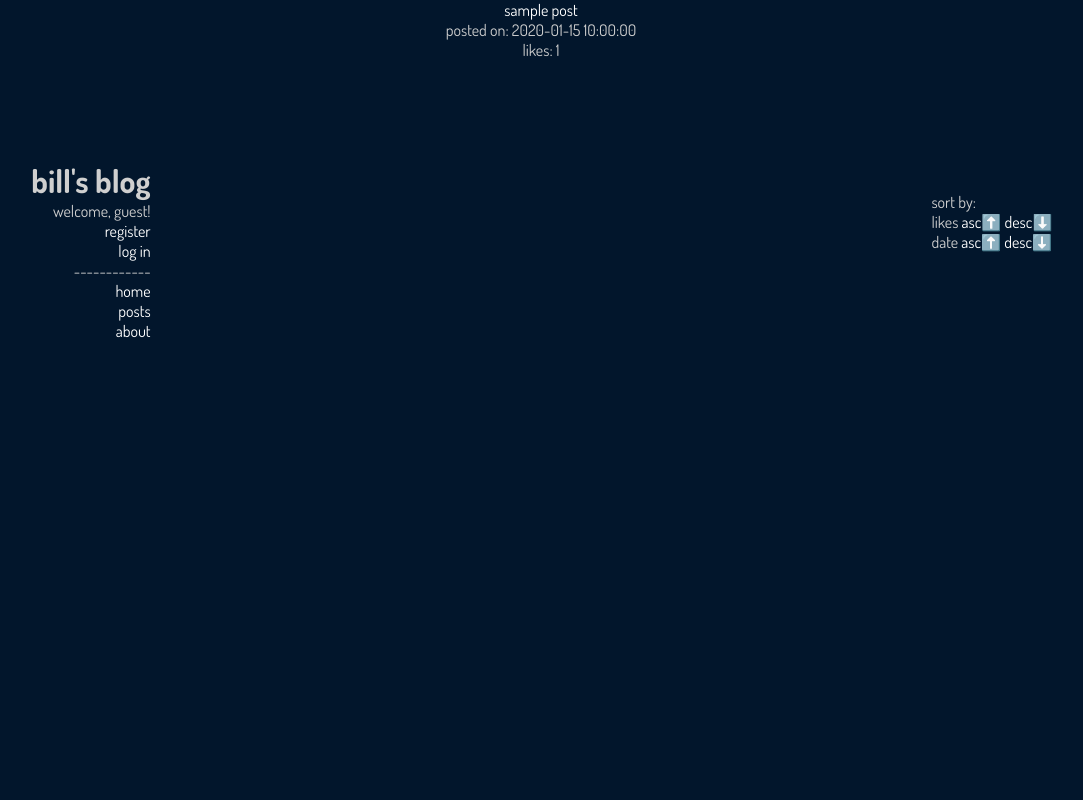
After one commit to bw5io/flask-blog, a Flask app: page /allpost/1/1 in a window 1280 px wide. The commit adds this page. Shown: the whole page, without its empty margins (99-1182 px from the left). Run offline with Flask 2, Linux system fonts and the light colour scheme; tables that the repository leaves empty hold one stand-in row (values such as "Sample post"); some libraries are stand-ins or nearby versions.

Commit message:
All Posts function added

```diff
--- a/blog/forms.py
+++ b/blog/forms.py
@@ -7,11 +7,11 @@ from flask import flash
 class RegistrationForm(FlaskForm):
     username = StringField('Username *', validators=[DataRequired(), Length(min=3, max=15, message="Username should be 3 to 15 characters long.")],render_kw={"placeholder":"3 to 15 characters long"})
     email = StringField('Email *', validators=[DataRequired(), Email()])
-    password = PasswordField('Password *', validators=[DataRequired(),Regexp('^(?=.*\d).{6,8}$',message="Your password should be between 6 and 8 characters long.")], render_kw={"placeholder":"6 to 8 characters long"})
+    password = PasswordField('Password *', validators=[DataRequired(),Regexp('^(?=.*\d).{8,16}$',message="Your password should be between 8 and 16 characters long.")], render_kw={"placeholder":"8 to 16 characters long"})
     confirm_password=PasswordField('Confirm Password *', validators=[DataRequired(),EqualTo('password',message="Two Passwords are not the same.")])
     first_name = StringField('First Name *', validators=[DataRequired()])
     last_name = StringField('Last Name *', validators=[DataRequired()])
-    mobile_phone = StringField('Mobile Phone', validators=[Length(max=11, message="Mobile Phone number should be 11 digits long.")])
+    mobile_phone = StringField('Mobile Phone', validators=[Regexp('^$|^[0][1-9]\d{9}$|^[1-9]\d{9}$', message="Mobile Phone number should be 10 digits long, or 11 digits long with 0 at the start.")])
     submit=SubmitField('Register')
 
     def validate_username(self, username):
--- a/blog/routes.py
+++ b/blog/routes.py
@@ -1,5 +1,7 @@
 from flask import render_template, url_for, flash, request, redirect
 from flask_login import login_user, logout_user, current_user, login_required
+from sqlalchemy import desc
+from is_safe_url import is_safe_url
 from blog import app, db
 from blog.models import User, Post, Comment, Like
 from blog.forms import RegistrationForm, LoginForm, CommentForm
@@ -19,8 +21,12 @@ def about():
 def post(post_id):
     post=Post.query.get_or_404(post_id)
     comments = Comment.query.filter(Comment.post_id == post.id)
+    if current_user.is_authenticated:
+        like=Like.query.filter(Like.post_id==post.id, Like.liker_id==current_user.id).first()
+    else:
+        like=None
     form = CommentForm()
-    return render_template('post.html',title=post.title, post=post, form=form, comments=comments)
+    return render_template('post.html',title=post.title, post=post, form=form, comments=comments, like=like)
 
 @app.route('/post/<int:post_id>/comment', methods=['GET', 'POST'])
 @login_required
@@ -43,7 +49,7 @@ def post_like(post_id):
         db.session.add(Like(post_id=post.id, liker_id=current_user.id))
         post.likes+=1
         db.session.commit()
-        flash("It Worked!")
+        flash("Liked!")
     else:
         flash("You already liked!")
     return redirect(f'/post/{post.id}')
@@ -58,7 +64,10 @@ def register():
         db.session.commit()
         login_user(user)
         flash("Congratulations! Your registration has completed.")
-        return redirect(url_for('home'))
+        next=request.args.get('next')
+        if not is_safe_url(next, request.url_root):
+            return redirect(url_for('home'))
+        return redirect(next or url_for('home'))
     else:
         flash_errors(form)
     return render_template('register.html', title='Register', form=form)
@@ -71,7 +80,10 @@ def login():
         if user is not None and user.verify_password(form.password.data):
             login_user(user)
             flash("Login Success!")
-            return redirect(url_for('home'))
+            next=request.args.get('next')
+            if not is_safe_url(next, request.url_root):
+                return redirect(url_for('home'))
+            return redirect(next or url_for('home'))
         else:
             flash("Email or Password incorrect.")
     else:
@@ -82,8 +94,32 @@ def login():
 def search():
     return render_template('search.html', title='Search')
 
+@app.route("/allpost/<int:type>/<int:order>")
+def allpost(type, order):
+    if type==1:
+        ty=Post.date
+    elif type==0:
+        ty=Post.likes
+    else:
+        return redirect(f"/allpost/0/0")
+    if order==1:
+        post=Post.query.order_by(ty).all()
+    elif order==0:
+        post=Post.query.order_by(desc(ty)).all()
+    else:
+        return redirect(f'/allpost/0/0')
+    return render_template('allpost.html', title='All Posts', posts=post)
+
+@app.route("/allpost")
+def allpostroot():
+    return redirect(f'/allpost/0/0')
+
+
 @app.route("/logout")
 def logout():
     logout_user()
     flash("You have successfully logged out!")
-    return redirect(url_for('home'))
+    next=request.args.get('next')
+    if not is_safe_url(next, request.url_root):
+        return redirect(url_for('home'))
+    return redirect(next or url_for('home'))
--- a/blog/static/close.js
+++ b/blog/static/close.js
@@ -1,4 +1,3 @@
-
 document.getElementById("flash").addEventListener("mouseup",close);
 
 function close(){
--- a/blog/static/style.css
+++ b/blog/static/style.css
@@ -148,6 +148,11 @@ img{
     margin-left: 3em;
 }
 
+#likenumber{
+    font-size: 2em;
+    color: yellow;
+}
+
 
 /* Login & Register Page Formatting */
 .formpage{
--- /dev/null
+++ b/blog/templates/allpost.html
@@ -0,0 +1,23 @@
+{% extends "layout.html" %}
+{% block content %}
+{% for post in posts %}
+    <p>
+        <a href="{{url_for('post',post_id=post.id)}}">{{ post.title }}</a>
+    </p>
+    <p>
+        Posted on: {{post.date}}
+    </p>
+    <p>
+        Likes: {{post.likes}}
+    </p>
+{% endfor %}
+
+{% endblock content %}
+{%block sidebar%}
+<div>
+    <p>Sort By:</p>
+    <p>Likes&nbsp;<a href="{{url_for('allpost',type=0,order=1)}}">Asc⬆️</a> <a href="{{url_for('allpost',type=0,order=0)}}">Desc⬇️</a></p>
+    <p>Date&nbsp;<a href="{{url_for('allpost',type=1,order=1)}}">Asc⬆️</a> <a href="{{url_for('allpost',type=1,order=0)}}">Desc⬇️</a></p>
+</div>
+
+{%endblock sidebar%}
--- a/blog/templates/home.html
+++ b/blog/templates/home.html
@@ -14,5 +14,5 @@
 {% endfor %}
 {% endblock content %}
 {%block sidebar%}
-    <p>Test.</p>
+
 {%endblock sidebar%}
--- a/blog/templates/layout.html
+++ b/blog/templates/layout.html
@@ -20,13 +20,15 @@
                 <ul>
                     {%if current_user.is_authenticated%}
                     <li>Welcome, {{current_user.username}}!</li>
-                    <li><a href="{{url_for('logout')}}">Log Out</a></li>
+                    <li><a href="{{url_for('logout')+'?next='+request.path }}">Log Out</a></li>
                 {%else%}
-                    <li><a href="{{ url_for('register') }}">Register</a></li>
-                    <li><a href="{{ url_for('login') }}">Log In</a></li>
+                    <li>Welcome, Guest!</li>
+                    <li><a href="{{ url_for('register')+'?next='+request.path}}">Register</a></li>
+                    <li><a href="{{ url_for('login')+'?next='+request.path }}">Log In</a></li>
                 {%endif%}
                     <li>------------</li>
                     <li><a href="{{url_for('home')}}">Home</a></li>
+                    <li><a href="{{url_for('allpostroot')}}">Posts</a></li>
                     <li><a href="{{url_for('about')}}">About</a></li>
                 {% if current_user.is_admin %}
                     <li>------------</li>
```
Also changed, not shown: blog/templates/post.html (+9 -1 lines).
